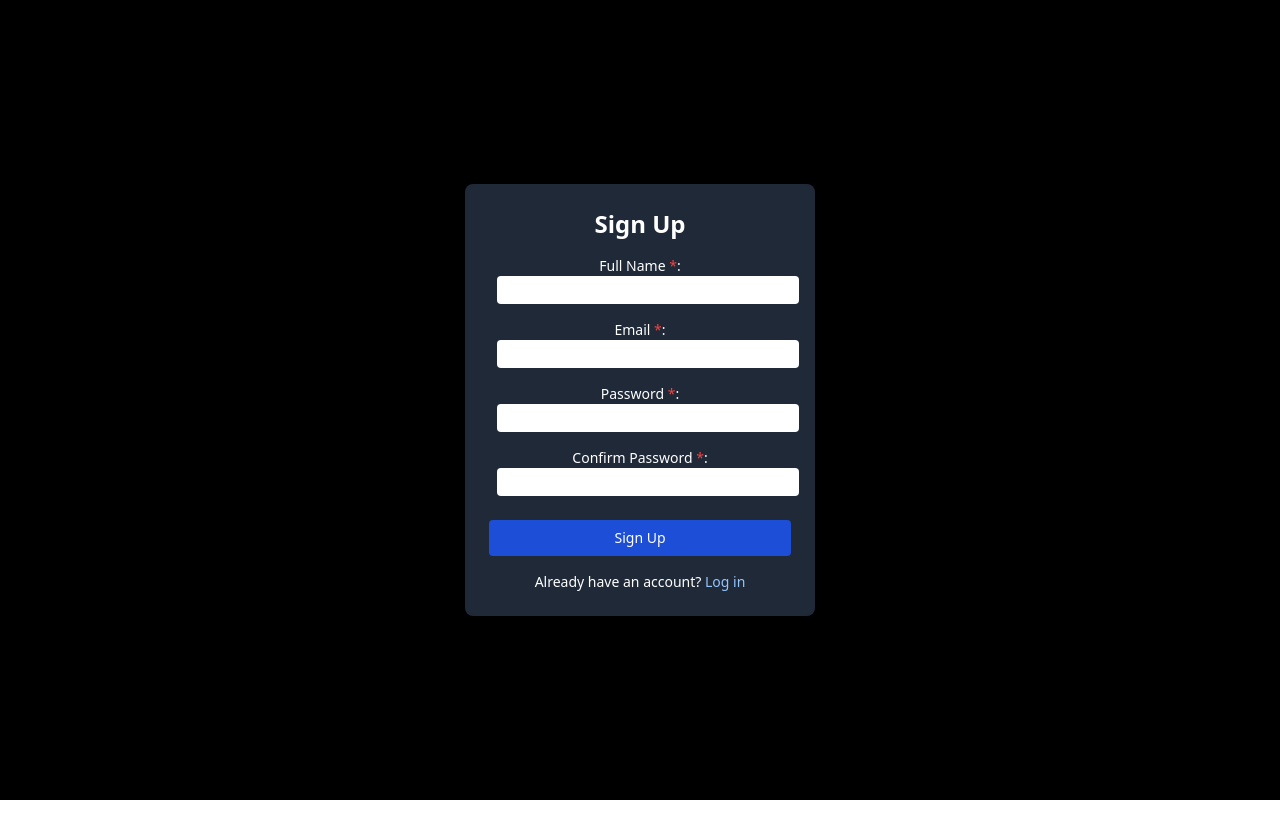
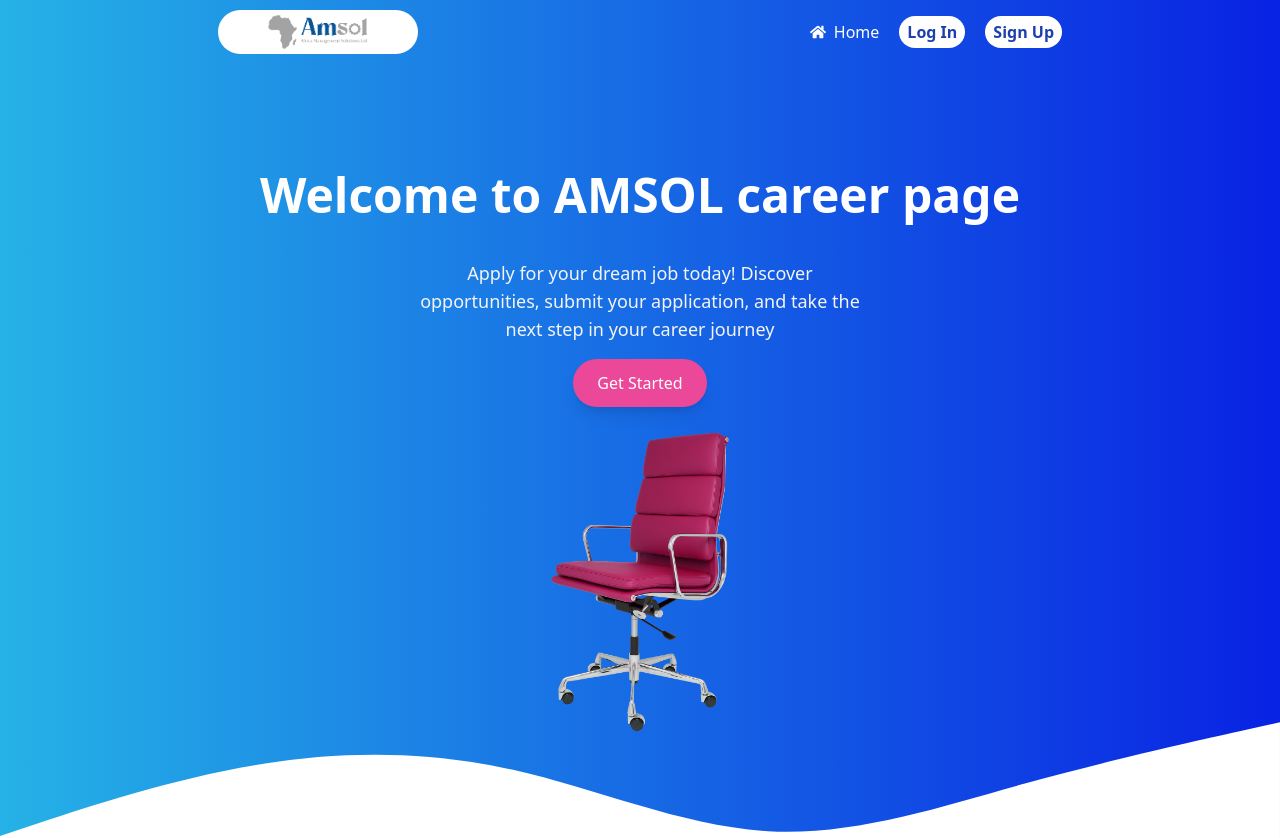
Before and after one commit to Tracy-miranja/AmsolForm, a React (Vite) app: page / in a window 1280 px wide. Shown: the top 838 px of the page. Before the commit the page ends 800 px from the top, so only its background shows below. Built offline with nearby package versions, Linux system fonts and the light colour scheme.

Commit message:
Add homepage

```diff
--- a/src/form.jsx
+++ b/src/form.jsx
@@ -57,6 +57,7 @@ const Form = () => {
             />
           </div>
           <button type="submit" className="bg-blue-700 text-white py-2 px-4 rounded hover:bg-blue-800 mt-2">Log in</button>
+          <a className="pt-5 underline" href="#">Forgot Password?</a>
         </form>
         <p className="text-sm text-white mt-4">Not signed up?
           <Link className="text-blue-400 hover:underline" to="/"> Sign Up</Link>
--- a/src/index.css
+++ b/src/index.css
@@ -53,3 +53,24 @@ body {
   z-index: 2;
   padding: 20px;
 }
+
+/* Floating animation */
+@keyframes float {
+  0% {
+    transform: translateY(0);
+  }
+  50% {
+    transform: translateY(-30px);
+  }
+  100% {
+    transform: translateY(0);
+  }
+}
+
+/* Floating shapes */
+.floating-shape {
+  position: absolute;
+  animation: float 5s ease-in-out infinite;
+  mix-blend-mode: overlay;
+  opacity: 0.6;
+}
--- a/src/navbar.jsx
+++ b/src/navbar.jsx
@@ -1,6 +1,17 @@
-const Navbar=()=>{
-    <div className="bg-black-600 w-[100%] h-[50px]">
-        <button type="button">LogOut</button>
-    </div>
-}
-export default Navbar
+import { FaHome } from "react-icons/fa";
+import logo from "./assets/amsolJobVacancies.png"
+
+const Navbar = () => {
+    return (
+      <div className="w-[100%] h-[50px] bg-gradient-to-r from-[#25b2e6] to-[#0922e3] flex items-center justify-around shadow-xl p-8 text-white gap-5">
+       <div className="bg-white rounded-full w-[200px] flex items-center justify-center"> <img src={logo} alt="hrOutsourcing" className="w-[110px] p-1"/></div>
+        <div className="flex flex-row items-center gap-5 ">
+        <a className="text-white flex flex-row gap-2" href="#"><FaHome className="mt-1"/>Home</a>
+        <button className="bg-white rounded-full text-blue-800 p-1 pl-2 pr-2 hover:bg-pink-400 hover:text-white font-bold">Log In</button>
+        <button className="bg-white rounded-full text-blue-800 p-1 pl-2 pr-2 hover:bg-pink-400 hover:text-white font-bold">Sign Up</button>
+        </div>
+      </div>
+    );
+  };
+
+  export default Navbar;
--- a/src/signupform.jsx
+++ b/src/signupform.jsx
@@ -1,5 +1,8 @@
 import axios from "axios";
 import { useState } from "react";
+import { FaEye } from "react-icons/fa6";
+import Navbar from "./navbar";
+import chair from "./assets/hiring.png"
 
 const SignUpForm = () => {
   const [Email, setEmail] = useState("");
@@ -16,18 +19,15 @@ const SignUpForm = () => {
     if (password !== confirmPassword) {
       setError("Passwords don't match");
       setMessage("");
-      return; // Prevent the form from being submitted if passwords don't match
+      return;
     }
 
     try {
-      // If passwords match, proceed with the API request
       const response = await axios.post("http://localhost:5000/Api/SignUp", {
         fullName,
         Email,
         password
       });
-
-      // Reset the form after successful submission
       setMessage(response.data.message);
       setEmail("");
       setPassword("");
@@ -35,7 +35,6 @@ const SignUpForm = () => {
       setError("");
       setConfirmPassword("");
     } catch (error) {
-      // Handle any errors from the server
       if (error.response && error.response.data.message) {
         setError(error.response.data.message);
         setMessage("");
@@ -47,18 +46,47 @@ const SignUpForm = () => {
 
 
   return (
+    <div>
+      <Navbar className="w-[100%]"/>
+      <div className="h-[100vh] bg-gradient-to-r from-[#25b2e6] to-[#0922e3] flex flex-col items-center justify-center relative overflow-hidden">
+  {/* Welcome Section */}
+  <div className="text-center flex flex-col items-center justify-center space-y-4 z-10">
+    <h1 className="text-5xl font-bold text-white mb-6">Welcome to AMSOL career page</h1>
+    <p className="text-lg text-gray-100 max-w-md mb-6">Apply for your dream job today! Discover opportunities, submit your application, and take the next step in your career journey</p>
+    <button className="bg-pink-500 text-white px-6 py-3 rounded-full hover:bg-pink-600 transition shadow-lg">
+      Get Started
+    </button>
+  </div>
+
+  {/* Decorative White Circle and Image */}
+  <div className="flex justify-center items-center space-x-8  z-10">
+
+    <div>
+      <img src={chair} alt="Decorative chair" className="h-[350px] object-cover" />
+    </div>
+  </div>
+
+  {/* Mountain-like Shape */}
+  <div className="absolute inset-x-0 bottom-0">
+    <svg viewBox="0 0 1440 320" className="w-full h-full">
+      <path fill="#fff" fillOpacity="1" d="M0,288L48,272C96,256,192,224,288,208C384,192,480,192,576,213.3C672,235,768,277,864,282.7C960,288,1056,256,1152,229.3C1248,203,1344,181,1392,170.7L1440,160L1440,320L0,320Z"></path>
+    </svg>
+  </div>
+  </div>
+
     <div className="flex justify-center items-center h-screen bg-black">
       <div className="flex flex-col bg-gray-800 w-[350px] p-6 rounded-lg shadow-lg text-center">
         <h3 className="text-2xl font-semibold mb-4 text-white">Sign Up</h3>
         <form className="flex flex-col text-sm text-white" onSubmit={getUserDetails}>
           <div className="mb-4">
             <label>
-              Full Name <span className="text-red-500">*</span>:
+             UserName<span className="text-red-500">*</span>:
               <input
                 type="text"
                 value={fullName}
                 onChange={(e) => setFullName(e.target.value)}
                 required
+                placeholder="Enter Username"
                 className="ml-2 w-full p-1 rounded text-gray-900"
               />
             </label>
@@ -71,6 +99,7 @@ const SignUpForm = () => {
                 value={Email}
                 onChange={(e) => setEmail(e.target.value)}
                 required
+                placeholder="Enter Email"
                 className="ml-2 w-full p-1 rounded text-gray-900"
               />
             </label>
@@ -83,6 +112,7 @@ const SignUpForm = () => {
                 value={password}
                 onChange={(e) => setPassword(e.target.value)}
                 required
+                placeholder="Enter Password"
                 className="ml-2 w-full p-1 rounded text-gray-900"
               />
             </label>
@@ -95,7 +125,10 @@ const SignUpForm = () => {
                 value={confirmPassword}
                 onChange={(e) => setConfirmPassword(e.target.value)}
                 required
+                placeholder="Enter Confirm Password"
+                maxLength="8"
                 className="ml-2 w-full p-1 rounded text-gray-900"
+
               />
             </label>
           </div>
@@ -117,6 +150,7 @@ const SignUpForm = () => {
         </form>
       </div>
     </div>
+    </div>
   );
 };
 
--- a/src/validation/UserValidation.jsx
+++ b/src/validation/UserValidation.jsx
@@ -0,0 +1,2 @@
+import * as yup from "yup"
+const userSchema=
```
Also changed, not shown: src/assets/amsolJobVacancies.png (added), src/assets/hiring.png (added).
